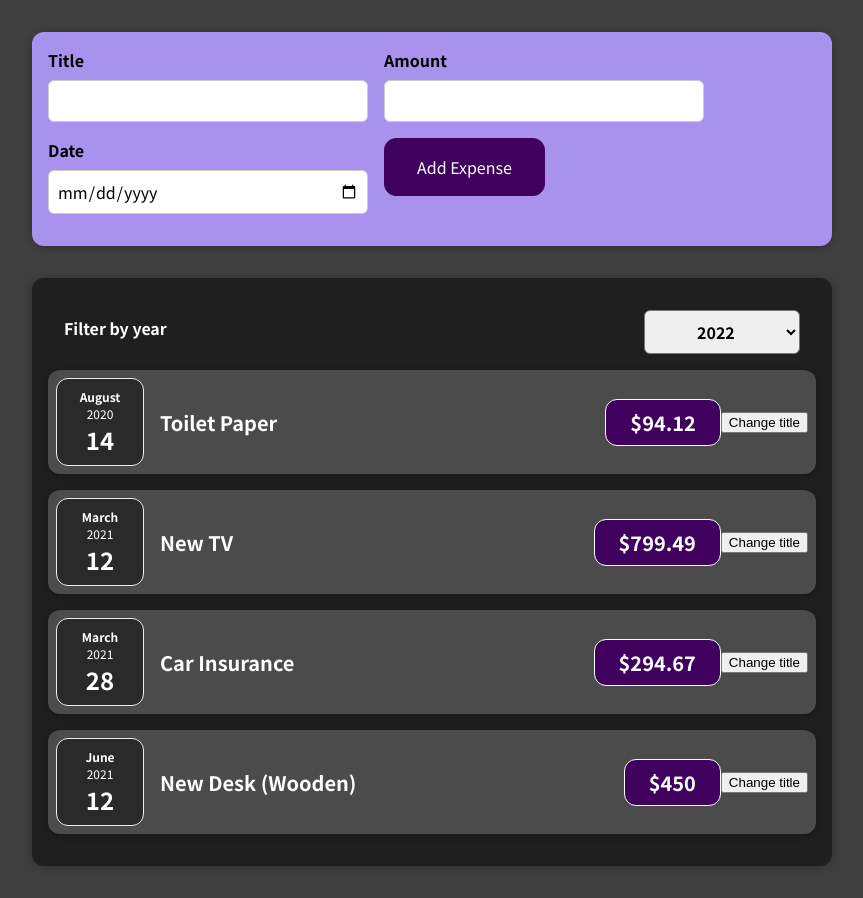
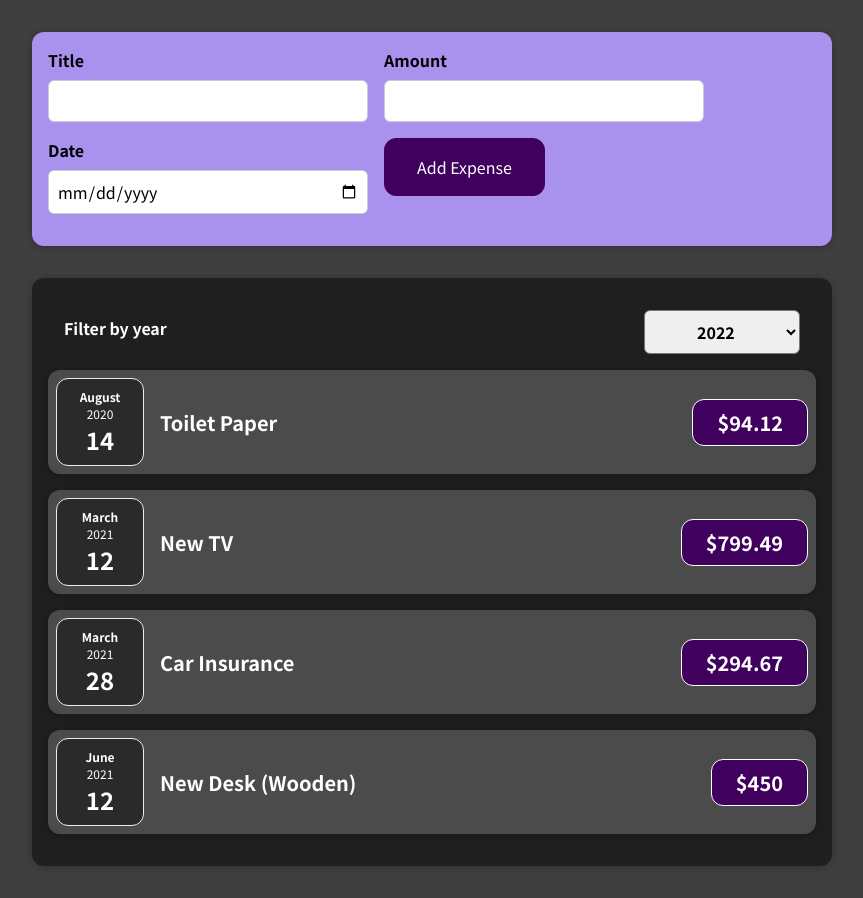
Before and after one commit to HemantKhinchiProjects/react-event, a React (Create React App) app: page / in a window 1280 px wide. Shown: the whole page, without its empty margins (208-1071 px from the left). Built offline with nearby package versions, Linux system fonts and the light colour scheme.

Commit message:
3 files modified

```diff
--- a/src/components/expenseItem/ExpenseItem.js
+++ b/src/components/expenseItem/ExpenseItem.js
@@ -1,21 +1,17 @@
-import React, { useState } from 'react';
+import React from 'react';
 import './ExpenseItem.css';
 import ExpenseDate from './ExpenseDate';
+import Card from '../ui/Card';
 
 function ExpenseItem(props) {
-  const [title, setTitle] = useState(props.title);
-  const clickHandler = () => {
-    setTitle('click');
-  };
   return (
-    <div className="expense-item">
+    <Card className="expense-item">
       <ExpenseDate date={props.date} />
       <div className="expense-item__description">
-        <h2>{title}</h2>
+        <h2>{props.title}</h2>
         <div className="expense-item__price">${props.amount}</div>
       </div>
-      <button onClick={clickHandler}>Change title</button>
-    </div>
+    </Card>
   );
 }
 
--- a/src/components/expenseItem/Expenses.js
+++ b/src/components/expenseItem/Expenses.js
@@ -9,6 +9,7 @@ function Expenses(props) {
     setFiltredYear(selectedYear);
   };
   return (
+    <>
       <Card className="expenses">
         <ExpensesFilter
           selected={filtredYear}
@@ -35,6 +36,7 @@ function Expenses(props) {
           date={props.items[3].date}
         ></ExpenseItem>
       </Card>
+    </>
   );
 }
 export default Expenses;
--- a/src/components/expenseItem/ExpensesFilter.js
+++ b/src/components/expenseItem/ExpensesFilter.js
@@ -2,12 +2,15 @@ import React from 'react';
 
 import './ExpensesFilter.css';
 
-const ExpensesFilter = () => {
+const ExpensesFilter = (props) => {
+  const dropdownChangeHandler = (event) => {
+    props.onChangeFilter(event.target.value);
+  };
   return (
     <div className="expenses-filter">
       <div className="expenses-filter__control">
         <label>Filter by year</label>
-        <select>
+        <select value={props.selected} onChange={dropdownChangeHandler}>
           <option value="2022">2022</option>
           <option value="2021">2021</option>
           <option value="2020">2020</option>
```
Lines whose indentation alone changed are shown as unchanged.
